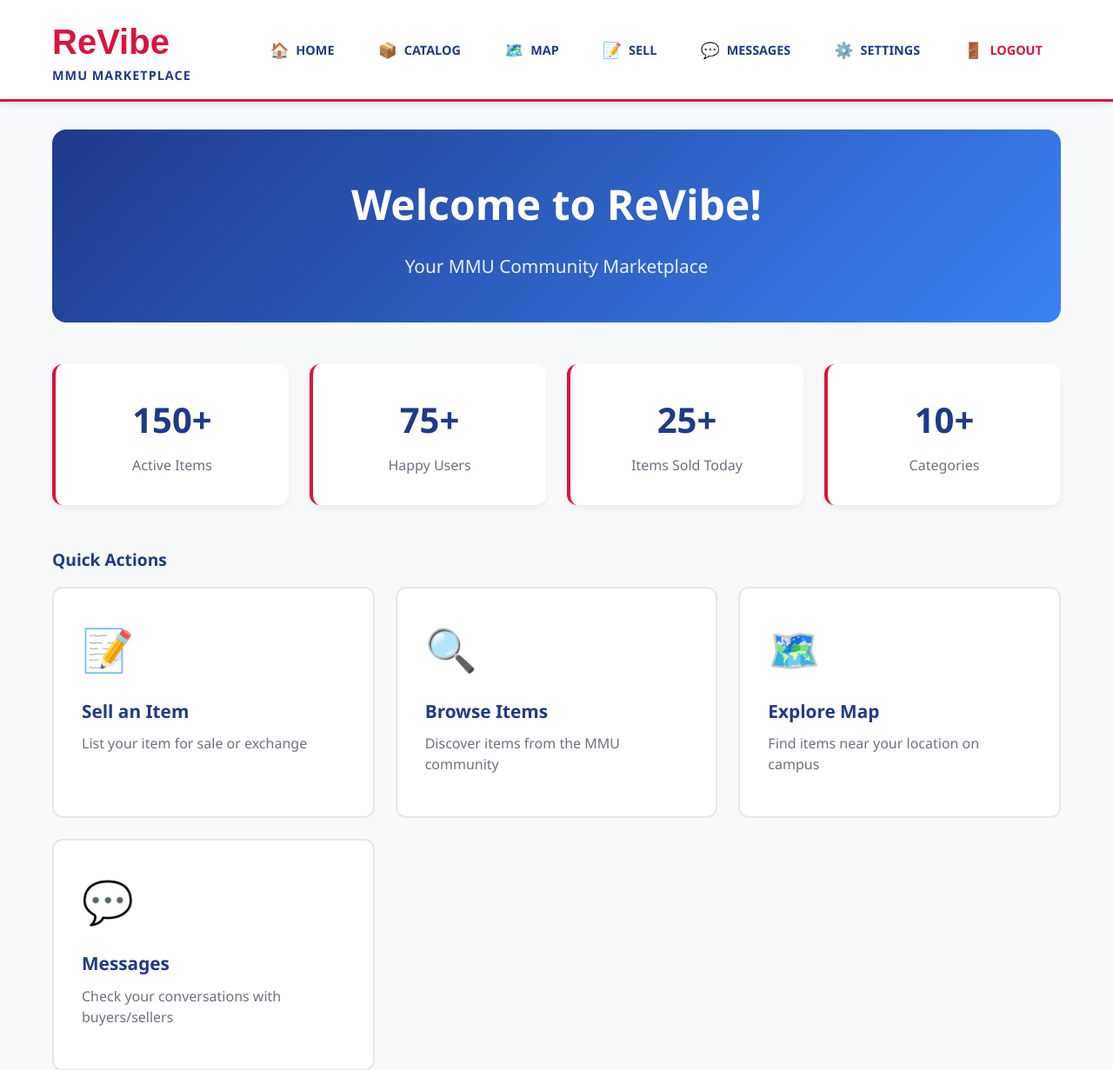
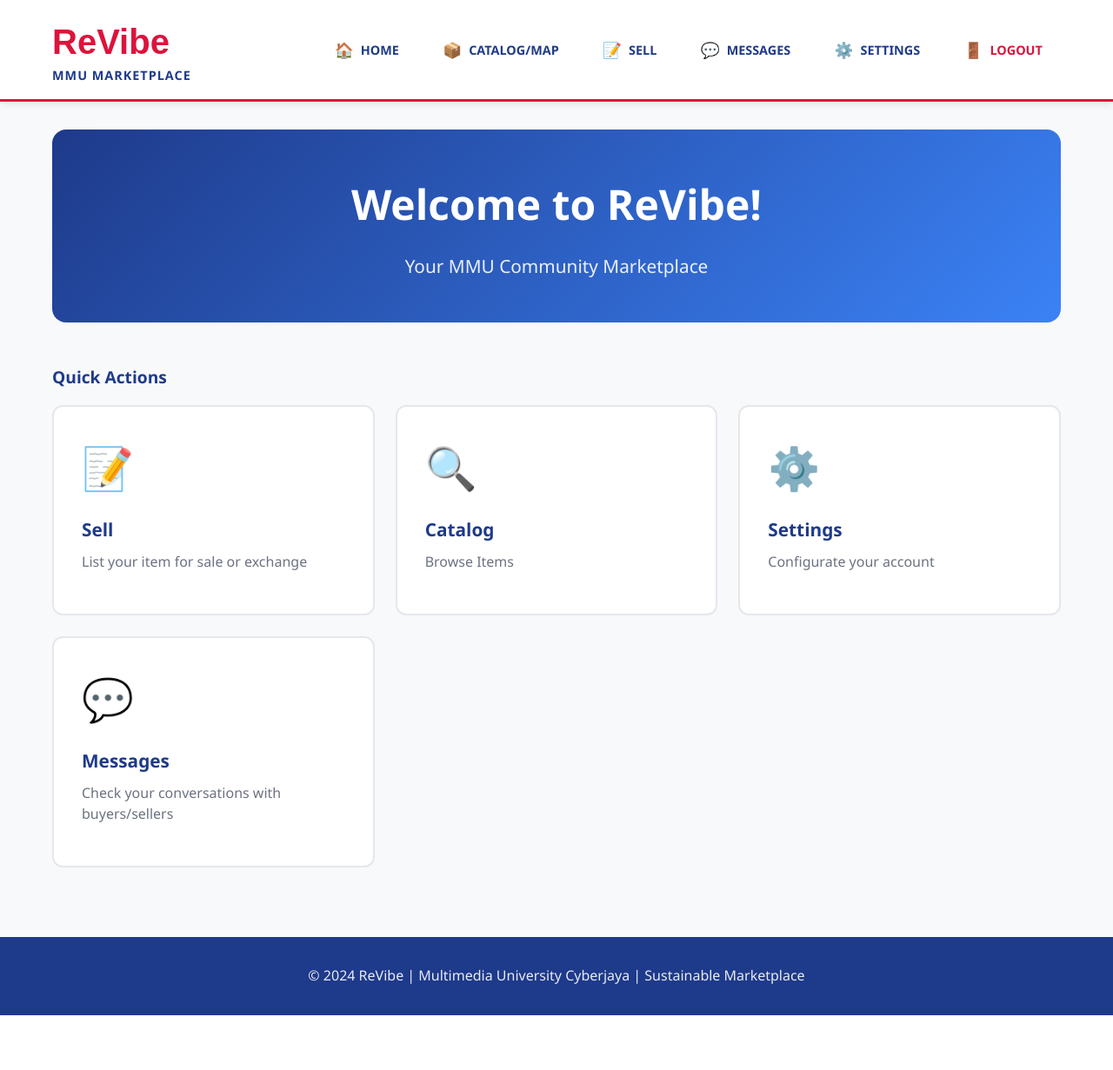
Before and after one commit to wafwafiq/G10_ReVibe, a Flask app: page /home in a window 1280 px wide. Shown: the top 1231 px of the page at 87% size. After the commit the page ends 1168 px from the top, so only its background shows below. Run offline with Flask 3, Linux system fonts and the light colour scheme; a user stored in the database is signed in; data that the repository does not hold is empty; parts of the project's set-up code (start-up, migrations or seed data) failed here and were passed over.

Commit message:
remove unessecary ui and info

```diff
--- a/website/templates/base.html
+++ b/website/templates/base.html
@@ -26,11 +26,7 @@
                 </a>
                 <a href="{{ url_for('views.catalog') }}" class="nav-link">
                     <span class="nav-icon">📦</span>
-                    <span>CATALOG</span>
-                </a>
-                <a href="{{ url_for('views.map') }}" class="nav-link">
-                    <span class="nav-icon">🗺️</span>
-                    <span>MAP</span>
+                    <span>CATALOG/MAP</span>
                 </a>
                 <a href="{{ url_for('views.posts') }}" class="nav-link">
                     <span class="nav-icon">📝</span>
--- a/website/templates/main.html
+++ b/website/templates/main.html
@@ -10,48 +10,28 @@
         <p class="welcome-subtitle">Your MMU Community Marketplace</p>
     </div>
 
-    <!-- Quick Stats -->
-    <div class="stats-grid">
-        <div class="stat-card">
-            <div class="stat-number">150+</div>
-            <div class="stat-label">Active Items</div>
-        </div>
-        <div class="stat-card">
-            <div class="stat-number">75+</div>
-            <div class="stat-label">Happy Users</div>
-        </div>
-        <div class="stat-card">
-            <div class="stat-number">25+</div>
-            <div class="stat-label">Items Sold Today</div>
-        </div>
-        <div class="stat-card">
-            <div class="stat-number">10+</div>
-            <div class="stat-label">Categories</div>
-        </div>
-    </div>
-
     <!-- Quick Actions -->
     <div class="quick-actions">
         <h2 class="section-title">Quick Actions</h2>
         <div class="action-grid">
             <a href="{{ url_for('views.posts') }}" class="action-card">
                 <div class="action-icon">📝</div>
-                <h3>Sell an Item</h3>
+                <h3>Sell</h3>
                 <p>List your item for sale or exchange</p>
                 <span class="action-arrow">→</span>
             </a>
 
             <a href="{{ url_for('views.catalog') }}" class="action-card">
                 <div class="action-icon">🔍</div>
-                <h3>Browse Items</h3>
-                <p>Discover items from the MMU community</p>
+                <h3>Catalog</h3>
+                <p>Browse Items</p>
                 <span class="action-arrow">→</span>
             </a>
 
-            <a href="{{ url_for('views.map') }}" class="action-card">
-                <div class="action-icon">🗺️</div>
-                <h3>Explore Map</h3>
-                <p>Find items near your location on campus</p>
+            <a href="{{ url_for('views.settings') }}" class="action-card">
+                <div class="action-icon">⚙️</div>
+                <h3>Settings</h3>
+                <p>Configurate your account</p>
                 <span class="action-arrow">→</span>
             </a>
 
```
